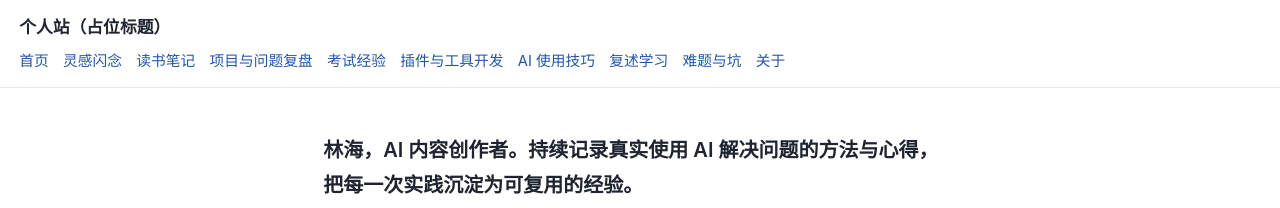
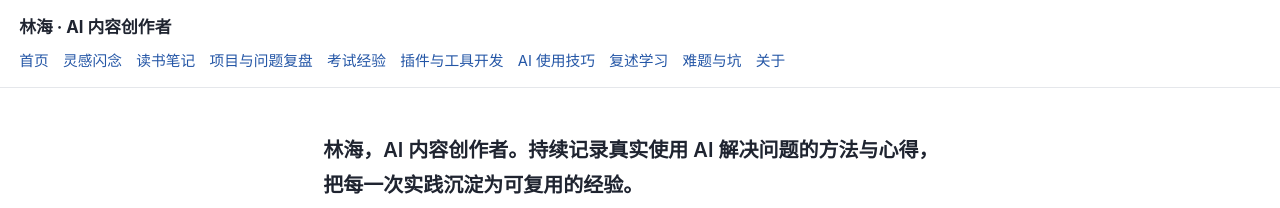
Before and after one commit to linhai-hi/linhai-hi.github.io, a Jekyll site: the page built from index.md, in a window 1280 px wide. Shown: the top 208 px of the page. Built offline with Jekyll 4.4.1, drawn with Linux system fonts in a browser that asks for light colours.

Commit message:
site: 站点标题与 url 定稿（林海 · AI 内容创作者 / canonical URL）

```diff
--- a/_config.yml
+++ b/_config.yml
@@ -1,11 +1,11 @@
 # personal-site · site/_config.yml
 # 生成器定稿 Jekyll（docs/01 §2）；所有插件均在 GitHub Pages 白名单内
 # （官方实测：https://pages.github.com/versions/ ，jekyll-seo-tag 2.8.0 / jekyll-sitemap 1.4.0 / jekyll-feed 0.17.0，2026-11-22 抓取）
-title: 个人站（占位标题）
+title: 林海 · AI 内容创作者
 description: AI 时代的个人站：人可读 · LLM 可检索 · Agent 可交互
 lang: zh-CN
 # 用户建库后填：url: "https://<username>.github.io"（或自定义域名；OG 绝对链接依赖它）
-url: ""
+url: "https://linhai-hi.github.io"
 markdown: kramdown
 # 干净 URL：about.md→/about/、ideas.md→/ideas/（栏目页=目录索引，与集合文档 /ideas/<name>/ 不冲突）
 permalink: pretty
```
